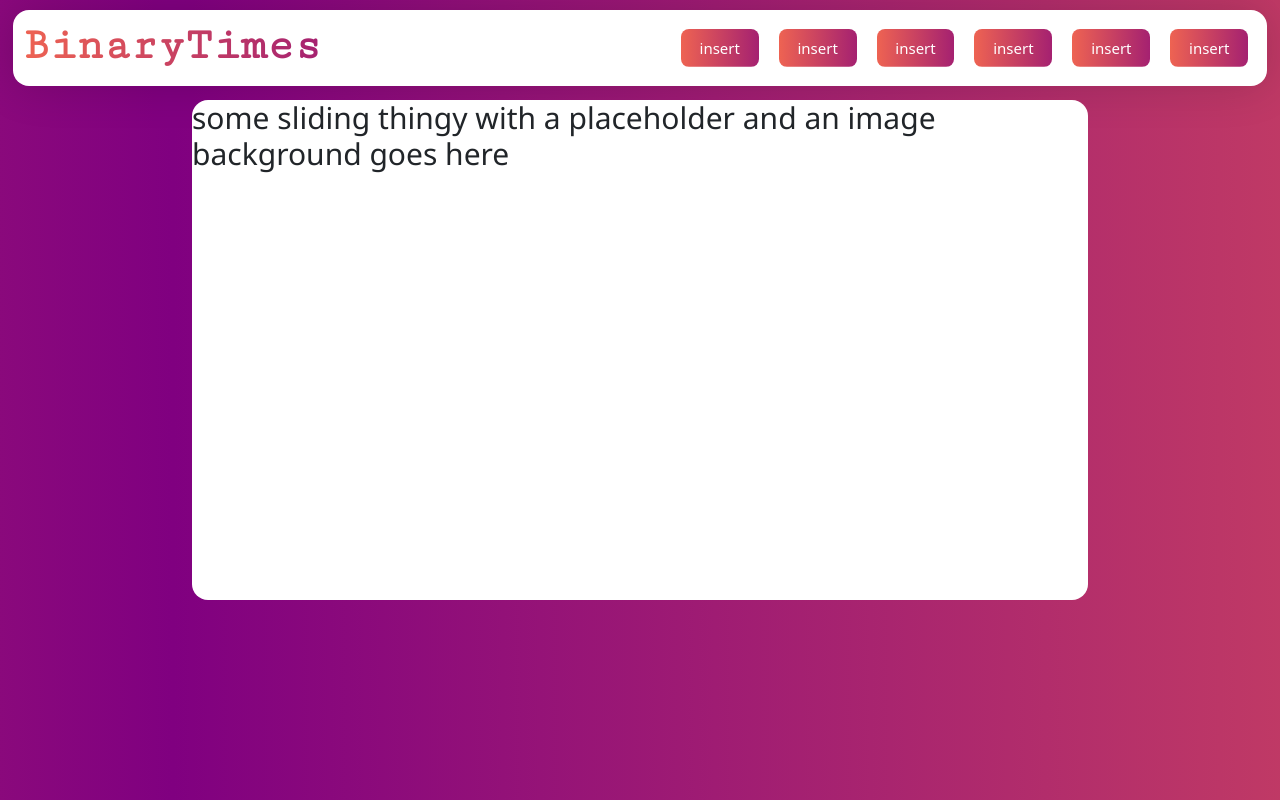
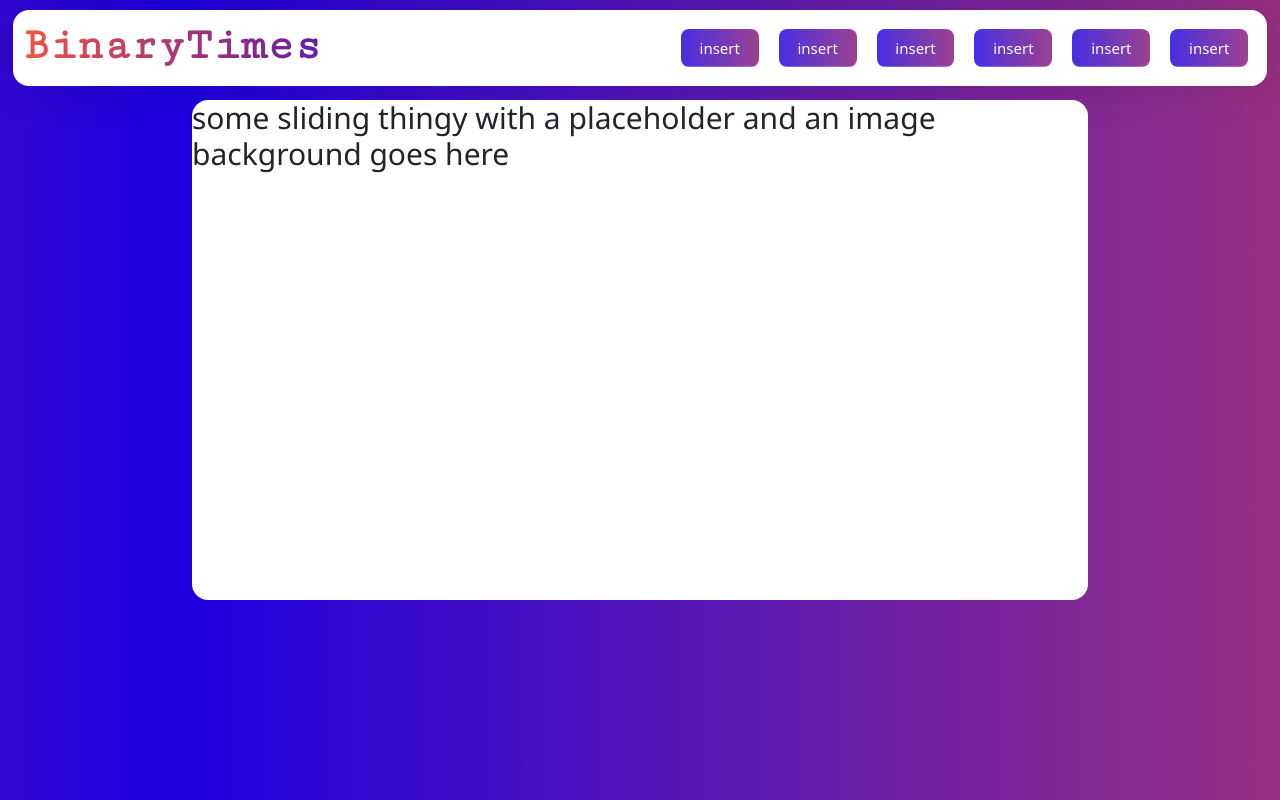
Before and after one commit to Talha-Ijaz-Qureshi/DABRUHTIMES, a plain HTML site: page index.html in a window 1280 px wide. Drawn offline with nearby package versions, Linux system fonts and the light colour scheme; a web font is replaced by a local one.

Commit message:
ig working now?

```diff
--- a/fancystyles.css
+++ b/fancystyles.css
@@ -1,5 +1,5 @@
 :root {
-  --gradient: linear-gradient(90deg, #ee6352, purple, #ee6352);
+  --gradient: linear-gradient(90deg, #f2543f, rgb(30, 0, 225), #f2543f);
 
 }
 
@@ -66,6 +66,8 @@ body {
   background-image: var(--gradient);
   background-clip: text;
   color: transparent;
+  -webkit-background-clip: text;
+  -webkit-text-fill-color: transparent;
   display: inline-block;
   background-size: 300%;
   transition: background-position 1s;
@@ -83,8 +85,8 @@ body {
   border: 0;
   cursor: pointer;
   padding: .5em 1.25em;
-  background: linear-gradient(90deg, #ee6352, purple, #ee6352);
-  background-size: 300%;
+  background: linear-gradient(90deg, rgb(71, 47, 226), #f2543f, rgb(71, 47, 226));
+  background-size: 400%;
   background-position: left;
   transition: background-position 350ms;
 }
@@ -92,6 +94,9 @@ body {
 .propbtn1:hover {
   background-position: right;
 }
+
+/* not needed, just keeping for.. idk */
+
 .propbtn2 {
     color: white;
     position: relative;
--- a/index.html
+++ b/index.html
@@ -16,11 +16,11 @@
     <div class="content w3-round-xlarge">
         <h1 class="title">BinaryTimes</h1>
         <button class="propbtn1 w3-round-large nav-item">insert</button>
-        <button class="propbtn2 w3-round-large nav-item">insert</button>
-        <button class="propbtn3 w3-round-large nav-item">insert</button>
-        <button class="propbtn4 w3-round-large nav-item">insert</button>
-        <button class="propbtn5 w3-round-large nav-item">insert</button>
-        <button class="propbtn6 w3-round-large nav-item">insert</button>
+        <button class="propbtn1 w3-round-large nav-item">insert</button>
+        <button class="propbtn1 w3-round-large nav-item">insert</button>
+        <button class="propbtn1 w3-round-large nav-item">insert</button>
+        <button class="propbtn1 w3-round-large nav-item">insert</button>
+        <button class="propbtn1 w3-round-large nav-item">insert</button>
       </div>
       <div class="content1 w3-round-xlarge">
           <h2>some sliding thingy with a placeholder and an image background goes here</h2>
```
